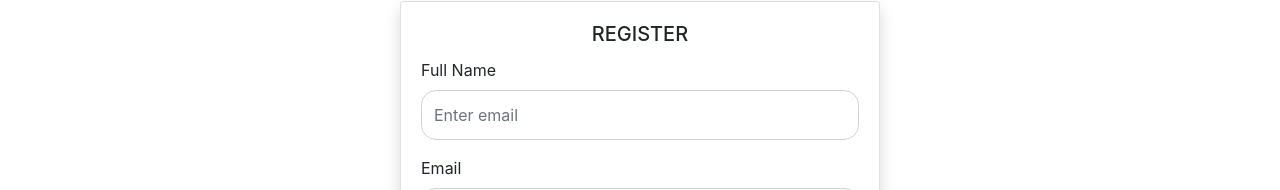
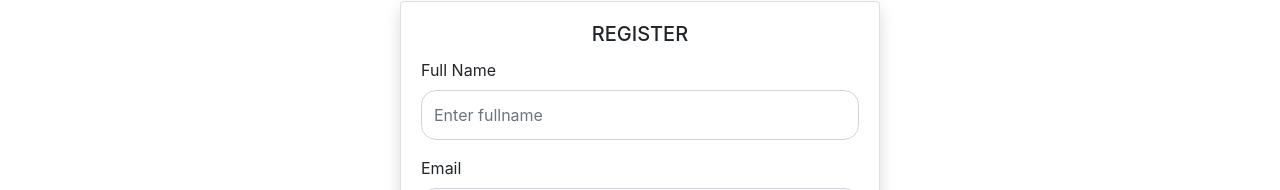
Before and after one commit to luthfidev/passing-data-router, a React (Create React App) app: page /register in a window 1280 px wide. Shown: the part 198-388 px from the top of the page. Built offline with nearby package versions, Linux system fonts and the light colour scheme.

Commit message:
Update register.jsx

```diff
--- a/src/pages/register.jsx
+++ b/src/pages/register.jsx
@@ -40,7 +40,7 @@ export default class register extends Component {
                                     <Form className="form-rounded-input" onSubmit={this.handlePost}>
                                         <Form.Group controlId="formBasicFullname">
                                             <Form.Label>Full Name</Form.Label>
-                                            <Form.Control name="fullname" value={this.state.fullname} onChange={this.handleChange} type="text" placeholder="Enter email" />
+                                            <Form.Control name="fullname" value={this.state.fullname} onChange={this.handleChange} type="text" placeholder="Enter fullname" />
                                         </Form.Group>
                                         <Form.Group controlId="formBasicEmail">
                                             <Form.Label>Email</Form.Label>
```
